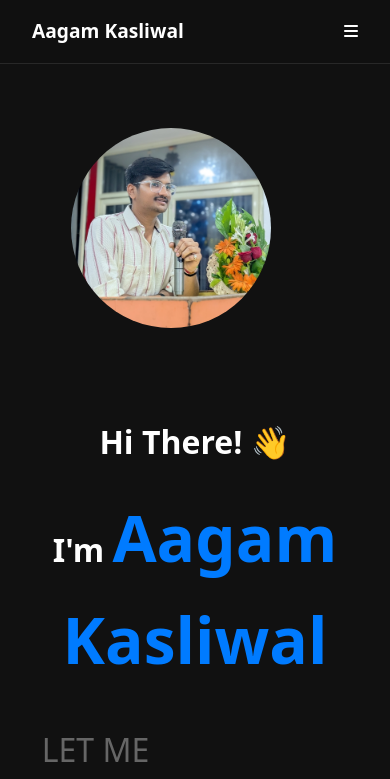
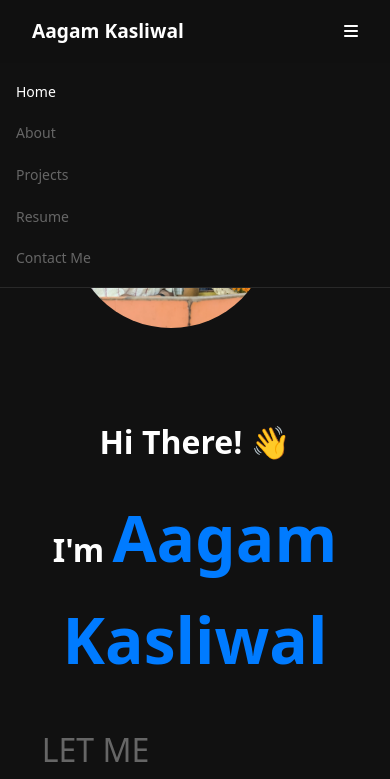
Before and after one commit to AagamK/Aagam-Portfolio, a plain HTML site: page index.html in a window 390 px wide. Both pictures are taken after a click on the element 351 px from the left and 31 px from the top of the page. Shown: the top 779 px of the page. Drawn offline with Linux system fonts and the light colour scheme.

Commit message:
menu button issue solved

```diff
--- a/script.js
+++ b/script.js
@@ -4,25 +4,16 @@ const navLinks = document.querySelector('.nav-links');
 
 menuBtn.addEventListener('click', () => {
     navLinks.classList.toggle('active');
+    menuBtn.classList.toggle('active'); // Ensure the button itself also toggles the active class
 });
 
 // Close mobile menu when clicking outside
 document.addEventListener('click', (e) => {
     if (!menuBtn.contains(e.target) && !navLinks.contains(e.target)) {
         navLinks.classList.remove('active');
+        menuBtn.classList.remove('active'); // Ensure the button itself also removes the active class
     }
 });
-
-// Form submission handling
-// const contactForm = document.getElementById('contact-form');
-// if (contactForm) {
-//     contactForm.addEventListener('submit', (e) => {
-//         e.preventDefault();
-//         // Add your form submission logic here
-//         alert('Message sent successfully!');
-//         contactForm.reset();
-//     });
-// }
 
 // Smooth scrolling for anchor links
 document.querySelectorAll('a[href^="#"]').forEach(anchor => {
--- a/style.css
+++ b/style.css
@@ -57,6 +57,11 @@ body {
 .menu-btn {
     display: none;
     cursor: pointer;
+}
+
+/* Add styles for the menu button when active */
+.menu-btn.active + .nav-links {
+    display: flex;
 }
 
 /* Home Section */
```
